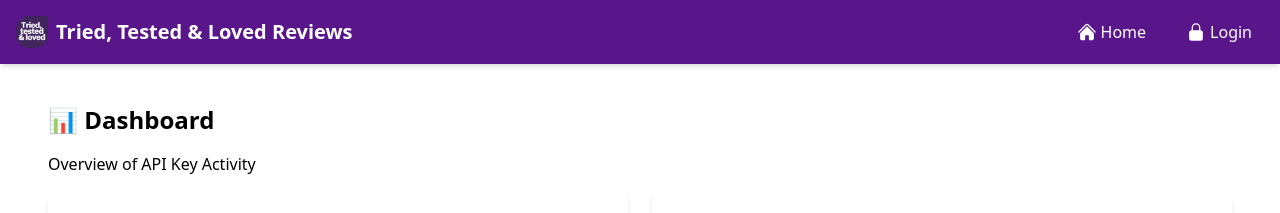
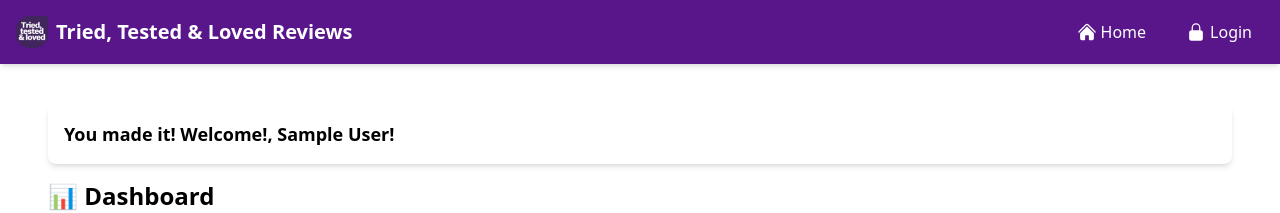
Before and after one commit to felpabustan/ttl-reviews-admin-panel, a Vue app: page /dashboard in a window 1280 px wide. Shown: the top 213 px of the page. Built offline with nearby package versions, Linux system fonts and the light colour scheme; no server answers; sample sign-in values are in the browser's storage.

Commit message:
add in welcome user card in dashboard

```diff
--- /dev/null
+++ b/src/utils/intros.js
@@ -0,0 +1,22 @@
+export const welcomeMessages = [
+    "Welcome",
+    "Howdy",
+    "Welcome back",
+    "Hello there",
+    "Glad to see you",
+    "Hey",
+    "Great to have you here",
+    "Nice to see you again",
+    "It's good to have you back",
+    "Hello, friend!",
+    "Welcome aboard!",
+    "Hope you're having a great day!",
+    "You're looking sharp today!",
+    "Greetings!",
+    "Welcome, we missed you!",
+    "Long time no see!",
+    "Ahoy, matey!",
+    "Hola! Bienvenido!",
+    "You made it! Welcome!",
+    "Pleased to see you!"
+];
--- a/src/views/Home.vue
+++ b/src/views/Home.vue
@@ -1,8 +1,15 @@
 <template>
   <div class="p-6">
+    <!-- User Welcome Section -->
+    <div class="bg-white shadow-md rounded-lg p-4 mb-4">
+      <h2 class="text-lg font-semibold">{{ randomWelcomeMessage }}, {{ userName }}!</h2>
+    </div>
+
+    <!-- Dashboard Heading -->
     <h1 class="text-2xl font-bold mb-4">📊 Dashboard</h1>
     <p class="mb-4">Overview of API Key Activity</p>
 
+    <!-- Dashboard Grid -->
     <div class="grid grid-cols-1 md:grid-cols-2 gap-6">
       <div class="bg-white shadow-md rounded-lg p-4">
         <h2 class="text-lg font-semibold mb-2">Total API Keys</h2>
@@ -18,15 +25,24 @@
 </template>
 
 <script>
-  import { defineComponent, ref } from "vue";
+import { defineComponent, ref, computed } from "vue";
 import { Chart, registerables } from "chart.js";
 import { BarChart, LineChart } from "vue-chart-3";
+import { useAuthStore } from "../stores/authStore";
+import { welcomeMessages } from "../utils/intros"; // Import welcome messages
 
 Chart.register(...registerables);
 
 export default defineComponent({
   components: { BarChart, LineChart },
   setup() {
+    const authStore = useAuthStore();
+    const userName = ref(authStore.user.name);
+
+    const randomWelcomeMessage = computed(() => {
+      return welcomeMessages[Math.floor(Math.random() * welcomeMessages.length)];
+    });
+
     const apiKeysData = ref({
       labels: ["January", "February", "March", "April"],
       datasets: [
@@ -52,7 +68,7 @@
       ],
     });
 
-      return { apiKeysData, apiRequestsData };
+    return { userName, randomWelcomeMessage, apiKeysData, apiRequestsData };
   },
 });
 </script>
```
Lines whose indentation alone changed are shown as unchanged.
